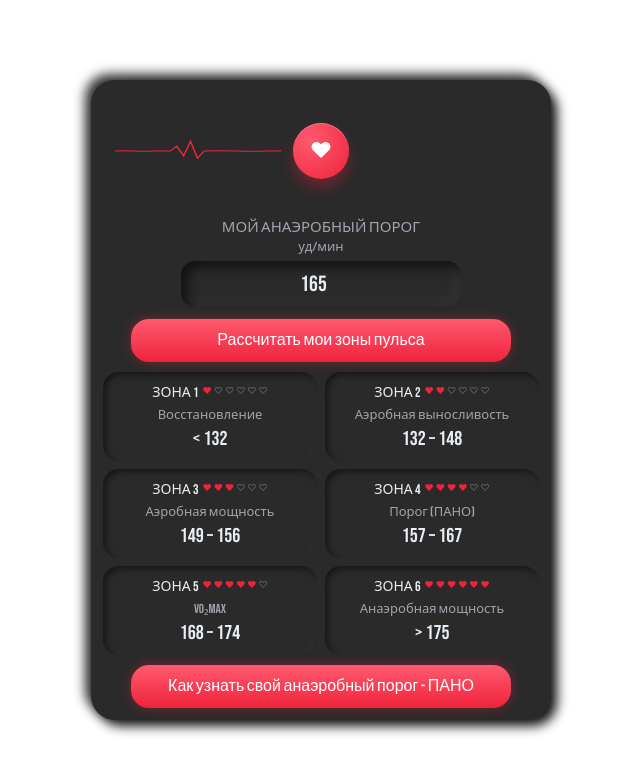
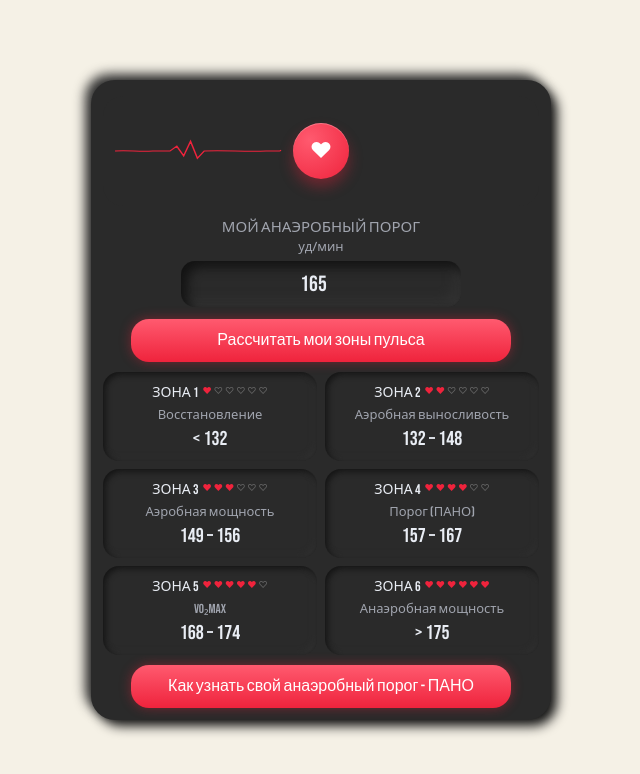
Before and after one commit to begomvgoru/anp-app, a plain HTML site: page index.html in a window 1280 px wide. Shown: the whole page, without its empty margins (319-959 px from the left). Drawn offline with Linux system fonts and the light colour scheme.

Commit message:
Update index.html

```diff
--- a/index.html
+++ b/index.html
@@ -11,7 +11,7 @@
 
 <style>
   :root{
-    --bg:##f5f1e6; --ink:#e9edf4; --muted:#a0a4ae; --panel:#2a2a2a;
+    --bg:#f5f1e6; --ink:#e9edf4; --muted:#a0a4ae; --panel:#2a2a2a;
     --accent:#EF233C;
     --shadow-dark:#121212; --shadow-light:#333333; --radius:20px;
 
```
